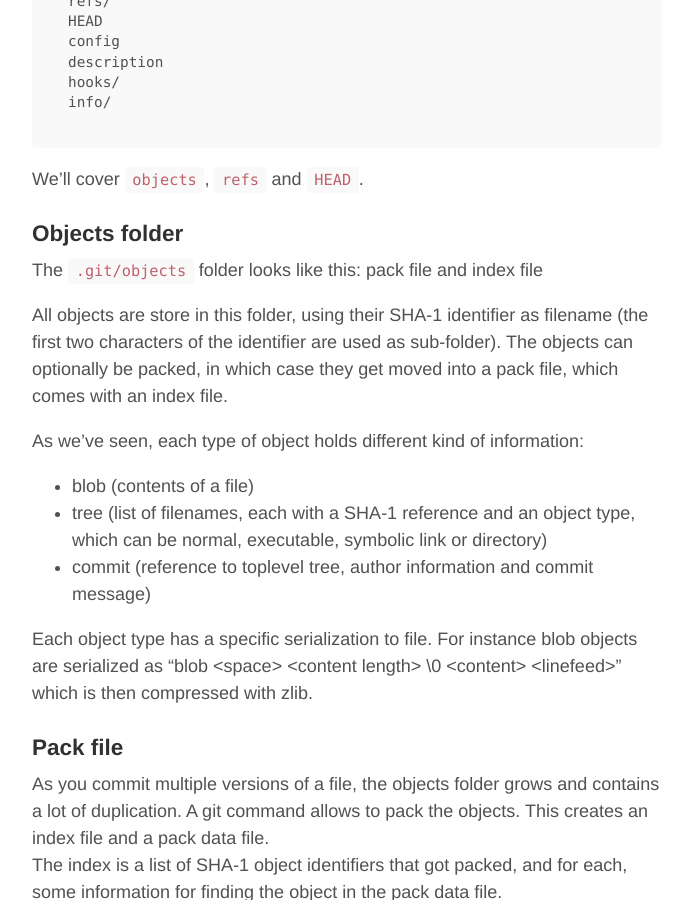
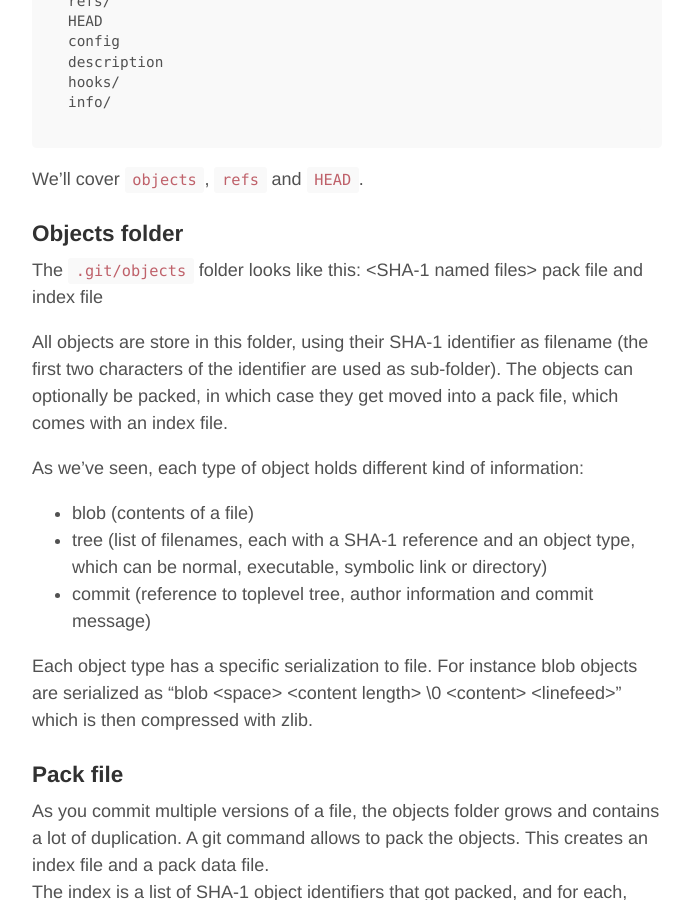
Before and after one commit to jcouv/jcouv.github.io, a Jekyll site: the page built from _posts/2015-08-14-git-internals.md, in a window 1280 px wide and 900 px high, scrolled down 1449 px. Shown: the whole window, without its empty margins (293-983 px from the left). Built offline with Jekyll 4.4.1, drawn with Linux system fonts in a browser that asks for light colours; comment, search, counter and statistics services are not loaded.

Commit message:
Updated 2015-08-14-git-internals.md

```diff
--- a/_posts/2015-08-14-git-internals.md
+++ b/_posts/2015-08-14-git-internals.md
@@ -36,7 +36,7 @@ We'll cover `objects`, `refs` and `HEAD`.
 
 ### Objects folder
 The `.git/objects` folder looks like this:
-    <SHA-1 named files>
+    &lt;SHA-1 named files>
     pack file and index file
 
 All objects are store in this folder, using their SHA-1 identifier as filename (the first two characters of the identifier are used as sub-folder). The objects can optionally be packed, in which case they get moved into a pack file, which comes with an index file.
```
